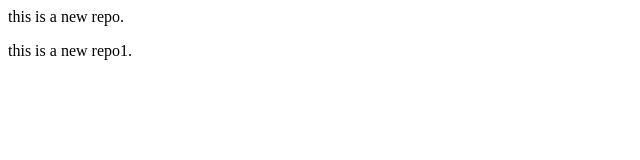
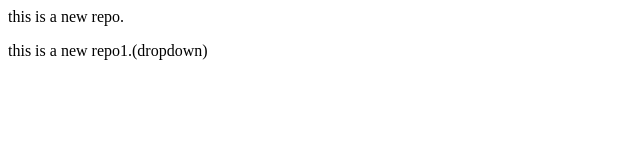
Before and after one commit to Sachin-rd/localrepo, a plain HTML site: page index.html in a window 1280 px wide. Shown: the full height of the page, 0-640 px from the left. Drawn offline with Linux system fonts and the light colour scheme.

Commit message:
Add dropdown

```diff
--- a/index.html
+++ b/index.html
@@ -1,2 +1,2 @@
 <p>this is a new repo.</p>
-<p>this is a new repo1.</p>
+<p>this is a new repo1.(dropdown)</p>
```
